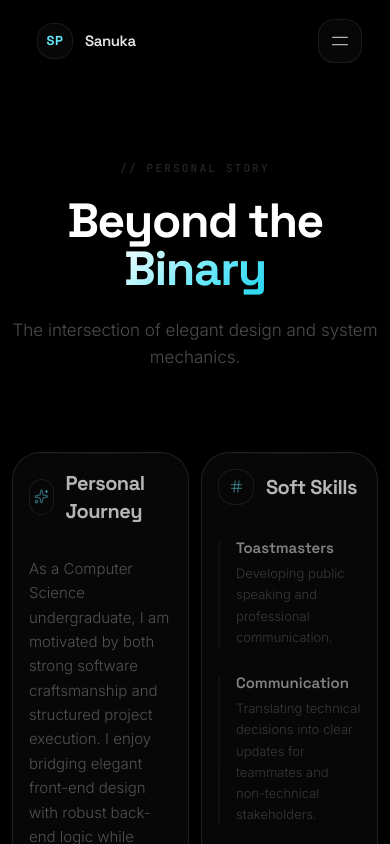
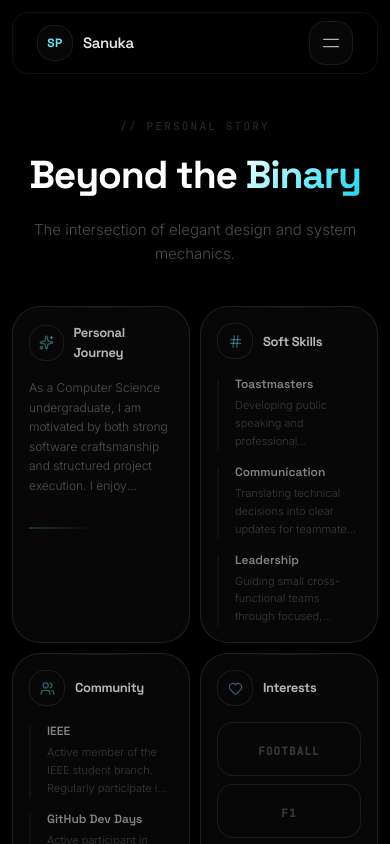
Before and after one commit to Sanuka-Pathiraja/portfolio, a React (Vite) app: page /about in a window 390 px wide. Shown: the top 844 px of the page. Built offline with nearby package versions, Linux system fonts and the light colour scheme.

Commit message:
Redesign layouts with mobile-first responsive structure

```diff
--- a/src/components/layout/Layout.jsx
+++ b/src/components/layout/Layout.jsx
@@ -145,7 +145,7 @@ export default function Layout() {
       )}
 
       <Navbar />
-      <main id="main-content" className="flex-1 pt-[80px] relative z-10" tabIndex={-1}>
+      <main id="main-content" className="flex-1 pt-[86px] sm:pt-[92px] md:pt-[96px] relative z-10" tabIndex={-1}>
         <Outlet />
       </main>
       <Footer />
--- a/src/components/layout/Navbar.jsx
+++ b/src/components/layout/Navbar.jsx
@@ -83,38 +83,35 @@ export default function Navbar() {
   }
 
   return (
-    <header className="fixed top-0 left-0 right-0 z-50 flex justify-center pt-4 md:pt-6 px-4 pointer-events-none">
-      <div className="section-max w-full flex items-center justify-between pointer-events-none">
+    <header className="fixed top-0 left-0 right-0 z-50 flex justify-center px-3 sm:px-4 pt-3 md:pt-5 pointer-events-none">
+      <div className={`section-max w-full pointer-events-auto rounded-2xl md:rounded-3xl border transition-all duration-500 ${scrolled || open ? 'glass-nav border-white/[0.12] bg-black/75 shadow-[0_16px_40px_rgba(0,0,0,0.45)]' : 'border-white/[0.06] bg-black/45 backdrop-blur-xl'}`}>
+        <div className="flex items-center justify-between px-3 py-2 sm:px-4 sm:py-3">
 
         {/* ── LEFT: Floating Logo Island ── */}
-        <div className={`pointer-events-auto transition-all duration-700 border border-transparent ${scrolled ? 'glass-nav rounded-2xl md:rounded-[20px] px-2.5 py-2 bg-black/70 shadow-[0_18px_42px_rgba(0,0,0,0.52)] backdrop-blur-xl border-white/[0.1]' : 'px-2 py-1.5 bg-transparent'}`}>
+        <div className="transition-all duration-300">
           <button
             type="button"
             onClick={handleBrandClick}
-            className="flex items-center gap-3 group relative pr-2 bg-transparent border-0 p-0 cursor-pointer"
+            className="flex items-center gap-2.5 sm:gap-3 group relative bg-transparent border-0 p-0 cursor-pointer"
             aria-label="Scroll to top"
           >
             <div className="absolute inset-0 bg-[var(--accent)] blur-xl opacity-0 group-hover:opacity-15 transition-opacity duration-700 rounded-full pointer-events-none"></div>
 
-            <div className="relative w-9 h-9 md:w-10 md:h-10 rounded-[12px] md:rounded-[14px] glass-sm flex items-center justify-center text-[var(--accent)] text-[13px] md:text-[14px] font-bold tracking-wider font-display border border-white/[0.1] group-hover:border-[var(--accent)]/45 group-hover:shadow-[0_0_24px_rgba(103,232,249,0.216)] transition-all duration-500 bg-white/[0.03] group-hover:bg-[var(--accent)]/12 z-10">
+            <div className="relative w-9 h-9 sm:w-10 sm:h-10 rounded-xl sm:rounded-2xl glass-sm flex items-center justify-center text-[var(--accent)] text-[12px] sm:text-[13px] font-bold tracking-wider font-display border border-white/[0.1] group-hover:border-[var(--accent)]/45 group-hover:shadow-[0_0_24px_rgba(103,232,249,0.216)] transition-all duration-500 bg-white/[0.03] group-hover:bg-[var(--accent)]/12 z-10">
               SP
             </div>
-            <span className="font-display text-[15px] md:text-[17px] font-semibold tracking-tight text-white/90 group-hover:text-white transition-colors duration-300 drop-shadow-md relative z-10 max-[380px]:hidden">
+            <span className="font-display text-[15px] sm:text-[16px] md:text-[17px] font-semibold tracking-tight text-white/90 group-hover:text-white transition-colors duration-300 drop-shadow-md relative z-10 max-[360px]:hidden">
               {PROFILE.name.split(' ')[0]}
             </span>
           </button>
         </div>
 
         {/* ── RIGHT: Floating Nav Island ── */}
-        <div className="flex items-center gap-2 md:gap-3 pointer-events-auto">
+        <div className="flex items-center gap-2 md:gap-3">
 
           {/* Navigation Dock (Desktop) */}
           <nav
-            className={`hidden md:flex items-center gap-1.5 transition-all duration-700 border rounded-full relative overflow-hidden ${
-            scrolled
-              ? 'px-2.5 py-2 border-white/[0.1] bg-black/70 shadow-[0_20px_40px_rgba(0,0,0,0.5)] backdrop-blur-xl'
-              : 'px-2 py-1.5 border-white/[0.08] bg-white/[0.01] glass-sm'
-          }`}
+            className="hidden md:flex items-center gap-1.5 border rounded-full relative overflow-hidden px-2 py-1.5 border-white/[0.08] bg-white/[0.01] glass-sm"
           >
             <div className="absolute inset-x-8 top-0 h-px bg-gradient-to-r from-transparent via-white/[0.18] to-transparent pointer-events-none" />
 
@@ -152,7 +149,7 @@ export default function Navbar() {
             type="button"
             ref={mobileToggleRef}
             className={`md:hidden relative w-11 h-11 rounded-2xl flex items-center justify-center text-white/70 hover:text-white border transition-all shrink-0 ${
-              scrolled ? 'glass-nav bg-black/60 shadow-lg border-white/[0.08]' : 'glass-sm border-white/[0.05] bg-white/[0.02]'
+              scrolled || open ? 'glass-nav bg-black/60 shadow-lg border-white/[0.1]' : 'glass-sm border-white/[0.05] bg-white/[0.02]'
             }`}
             onClick={() => setOpen(!open)}
             aria-label="Toggle menu"
@@ -166,19 +163,20 @@ export default function Navbar() {
           </button>
 
         </div>
+        </div>
       </div>
 
       {/* ── MOBILE DROPDOWN ── */}
       {open && (
-        <div ref={mobileMenuRef} id="mobile-menu" className="md:hidden absolute top-[calc(100%+12px)] left-4 right-4 glass rounded-[24px] border border-white/[0.08] shadow-[0_40px_80px_rgba(0,0,0,0.8)] backdrop-blur-3xl px-4 py-5 flex flex-col gap-2 z-50 bg-[#000000]/80 pointer-events-auto">
+        <div ref={mobileMenuRef} id="mobile-menu" className="md:hidden absolute top-[calc(100%+10px)] left-3 right-3 sm:left-4 sm:right-4 glass-content rounded-2xl border border-white/[0.12] shadow-[0_30px_60px_rgba(0,0,0,0.65)] px-4 py-4 flex flex-col gap-2 z-50 pointer-events-auto">
           {links.map(({ to, label }) => (
             <NavLink
               key={to}
               to={to}
               end={to === '/'}
               className={({ isActive }) =>
-                `text-[14px] font-mono tracking-wide uppercase py-3.5 px-4 rounded-[16px] no-underline transition-all ${
-                  isActive ? 'bg-[var(--accent)]/10 text-[var(--accent)] border border-[var(--accent)]/20' : 'text-white/50 hover:text-white hover:bg-white/[0.05] border border-transparent'
+                `text-[13px] font-mono tracking-[0.12em] uppercase py-3 px-4 rounded-xl no-underline transition-all ${
+                  isActive ? 'bg-[var(--accent)]/12 text-[var(--accent)] border border-[var(--accent)]/25' : 'text-white/65 hover:text-white hover:bg-white/[0.05] border border-transparent'
                 }`
               }
               onClick={() => setOpen(false)}
--- a/src/pages/About.jsx
+++ b/src/pages/About.jsx
@@ -26,32 +26,32 @@ export default function About() {
         path="/about"
       />
 
-      <section className="section-max pt-20 pb-40">
+      <section className="section-max pt-8 sm:pt-12 md:pt-20 pb-16 sm:pb-24 md:pb-40">
 
-        <motion.div variants={fade} custom={0} className="text-center mb-20">
+        <motion.div variants={fade} custom={0} className="text-center mb-10 sm:mb-14 md:mb-20">
           <p className="font-mono text-[11px] font-medium tracking-[0.2em] uppercase text-white/15 mb-5">// Personal Story</p>
-          <h1 className="font-display text-5xl md:text-7xl font-bold text-white tracking-[-0.03em] leading-none mb-6">
+          <h1 className="font-display text-[clamp(2rem,10vw,4.4rem)] font-bold text-white tracking-[-0.03em] leading-none mb-6">
             Beyond the <span className="text-gradient">Binary</span>
           </h1>
-          <p className="text-[17px] text-white/30 max-w-xl mx-auto font-light leading-relaxed">
+          <p className="text-[15px] sm:text-[17px] text-white/30 max-w-xl mx-auto font-light leading-relaxed">
             The intersection of elegant design and system mechanics.
           </p>
         </motion.div>
 
-        <div className="grid grid-cols-2 gap-3 sm:gap-6">
+        <div className="grid grid-cols-2 gap-2.5 sm:gap-6">
 
 
 
           {/* ── Personal Journey ── */}
           <motion.div variants={fade} custom={1} className="glass-content p-4 sm:p-8 md:p-10 relative overflow-hidden group">
             <div className="absolute top-0 left-0 w-full h-[1px] bg-gradient-to-r from-transparent via-white/[0.06] to-transparent opacity-0 group-hover:opacity-100 transition-opacity duration-500"></div>
-            <div className="flex items-center gap-3 mb-8">
+            <div className="flex items-center gap-2.5 sm:gap-3 mb-4 sm:mb-8">
               <div className="w-9 h-9 rounded-[12px] glass-sm flex items-center justify-center text-[var(--accent)]/40 border-white/[0.04]">
                 <Sparkles size={15} />
               </div>
-              <h2 className="font-display text-xl font-bold text-white/70 tracking-tight">{ABOUT_CONTENT.journey.title}</h2>
+              <h2 className="font-display text-[13px] sm:text-xl font-bold text-white/70 tracking-tight">{ABOUT_CONTENT.journey.title}</h2>
             </div>
-            <p className="text-[15px] text-white/30 font-light leading-relaxed">
+            <p className="text-[12px] sm:text-[15px] text-white/30 font-light leading-relaxed line-clamp-6 sm:line-clamp-none">
               {ABOUT_CONTENT.journey.content}
             </p>
             <div className="h-[2px] w-16 bg-gradient-to-r from-[var(--accent)]/20 to-transparent rounded-full mt-8"></div>
@@ -60,19 +60,19 @@ export default function About() {
           {/* ── Soft Skills ── */}
           <motion.div variants={fade} custom={2} className="glass-content p-4 sm:p-8 md:p-10 relative overflow-hidden group">
             <div className="absolute top-0 left-0 w-full h-[1px] bg-gradient-to-r from-transparent via-white/[0.06] to-transparent opacity-0 group-hover:opacity-100 transition-opacity duration-500"></div>
-            <div className="flex items-center gap-3 mb-8">
+            <div className="flex items-center gap-2.5 sm:gap-3 mb-4 sm:mb-8">
               <div className="w-9 h-9 rounded-[12px] glass-sm flex items-center justify-center text-[var(--accent)]/40 border-white/[0.04]">
                 <Hash size={15} />
               </div>
-              <h2 className="font-display text-xl font-bold text-white/70 tracking-tight">Soft Skills</h2>
+              <h2 className="font-display text-[13px] sm:text-xl font-bold text-white/70 tracking-tight">Soft Skills</h2>
             </div>
-            <div className="space-y-6">
+            <div className="space-y-3 sm:space-y-6">
               {ABOUT_CONTENT.softSkills.map((s, i) => (
                 <div key={i} className="flex gap-4 group/item">
                   <div className="w-[2px] h-auto bg-white/[0.04] group-hover/item:bg-[var(--accent)]/30 transition-colors duration-500 rounded-full flex-shrink-0 mt-1"></div>
                   <div>
-                    <h4 className="font-display text-[15px] font-semibold text-white/50 group-hover/item:text-white/70 transition-colors">{s.name}</h4>
-                    <p className="text-[13px] text-white/20 font-light mt-1 leading-relaxed">{s.desc}</p>
+                    <h4 className="font-display text-[12px] sm:text-[15px] font-semibold text-white/50 group-hover/item:text-white/70 transition-colors">{s.name}</h4>
+                    <p className="text-[11px] sm:text-[13px] text-white/20 font-light mt-1 leading-relaxed line-clamp-3 sm:line-clamp-none">{s.desc}</p>
                   </div>
                 </div>
               ))}
@@ -82,19 +82,19 @@ export default function About() {
           {/* ── Community ── */}
           <motion.div variants={fade} custom={3} className="glass-content p-4 sm:p-8 md:p-10 relative overflow-hidden group">
             <div className="absolute top-0 left-0 w-full h-[1px] bg-gradient-to-r from-transparent via-white/[0.06] to-transparent opacity-0 group-hover:opacity-100 transition-opacity duration-500"></div>
-            <div className="flex items-center gap-3 mb-8">
+            <div className="flex items-center gap-2.5 sm:gap-3 mb-4 sm:mb-8">
               <div className="w-9 h-9 rounded-[12px] glass-sm flex items-center justify-center text-[var(--accent)]/40 border-white/[0.04]">
                 <Users size={15} />
               </div>
-              <h2 className="font-display text-xl font-bold text-white/70 tracking-tight">Community</h2>
+              <h2 className="font-display text-[13px] sm:text-xl font-bold text-white/70 tracking-tight">Community</h2>
             </div>
-            <div className="space-y-6">
+            <div className="space-y-3 sm:space-y-6">
               {ABOUT_CONTENT.community.map((c, i) => (
                 <div key={i} className="flex gap-4 group/item">
                   <div className="w-[2px] h-auto bg-white/[0.04] group-hover/item:bg-[var(--accent)]/30 transition-colors duration-500 rounded-full flex-shrink-0 mt-1"></div>
                   <div>
-                    <h4 className="font-display text-[15px] font-semibold text-white/50 group-hover/item:text-white/70 transition-colors">{c.name}</h4>
-                    <p className="text-[13px] text-white/20 font-light mt-1 leading-relaxed">{c.desc}</p>
+                    <h4 className="font-display text-[12px] sm:text-[15px] font-semibold text-white/50 group-hover/item:text-white/70 transition-colors">{c.name}</h4>
+                    <p className="text-[11px] sm:text-[13px] text-white/20 font-light mt-1 leading-relaxed line-clamp-3 sm:line-clamp-none">{c.desc}</p>
                   </div>
                 </div>
               ))}
@@ -104,13 +104,13 @@ export default function About() {
           {/* ── Interests ── */}
           <motion.div variants={fade} custom={4} className="glass-content p-4 sm:p-8 md:p-10 relative overflow-hidden group">
             <div className="absolute top-0 left-0 w-full h-[1px] bg-gradient-to-r from-transparent via-white/[0.06] to-transparent opacity-0 group-hover:opacity-100 transition-opacity duration-500"></div>
-            <div className="flex items-center gap-3 mb-8">
+            <div className="flex items-center gap-2.5 sm:gap-3 mb-4 sm:mb-8">
               <div className="w-9 h-9 rounded-[12px] glass-sm flex items-center justify-center text-[var(--accent)]/40 border-white/[0.04]">
                 <Heart size={15} />
               </div>
-              <h2 className="font-display text-xl font-bold text-white/70 tracking-tight">Interests</h2>
+              <h2 className="font-display text-[13px] sm:text-xl font-bold text-white/70 tracking-tight">Interests</h2>
             </div>
-            <div className="grid grid-cols-2 gap-3">
+            <div className="grid grid-cols-1 sm:grid-cols-2 gap-2 sm:gap-3">
               {ABOUT_CONTENT.interests.map(interest => (
                 <div key={interest} className="glass-sm px-5 py-3.5 border-white/[0.03] hover:border-white/[0.08] transition-all duration-300 text-center group/interest">
                   <span className="font-mono text-[11px] font-bold tracking-[0.1em] uppercase text-white/20 group-hover/interest:text-white/40 transition-colors">{interest}</span>
@@ -122,7 +122,7 @@ export default function About() {
         </div>
 
         {/* ── Educational History (New Image Cards) ── */}
-        <div className="mt-28">
+        <div className="mt-14 sm:mt-20 md:mt-28">
           <motion.div variants={fade} custom={4} className="flex items-center justify-center gap-4 mb-12">
             <div className="h-[1px] w-12 bg-gradient-to-r from-transparent to-[var(--accent)]/40"></div>
             <div className="w-12 h-12 rounded-[16px] glass-sm flex items-center justify-center text-[var(--accent)] border-white/[0.04]">
--- a/src/pages/Home.jsx
+++ b/src/pages/Home.jsx
@@ -63,36 +63,36 @@ export default function Home() {
       <div className="absolute top-[20%] left-[-10%] w-[500px] h-[500px] bg-[var(--accent)]/[0.04] rounded-full blur-[150px] pointer-events-none"></div>
       <div className="absolute bottom-[-10%] right-[-10%] w-[600px] h-[600px] bg-blue-500/[0.03] rounded-full blur-[150px] pointer-events-none"></div>
 
-      <section className="section-max pt-[110px] sm:pt-[120px] lg:pt-[160px] pb-16 sm:pb-20 relative z-10 section-rhythm-lg">
+      <section className="section-max pt-6 sm:pt-8 lg:pt-14 pb-14 sm:pb-20 relative z-10 section-rhythm-lg">
 
-        <div className="flex flex-col lg:flex-row-reverse items-center gap-16 lg:gap-20">
+        <div className="grid grid-cols-1 lg:grid-cols-12 items-center gap-10 lg:gap-16">
 
           {/* ── LEFT: Cinematic Typography & Narrative ── */}
-          <div className="flex-1 w-full relative">
+          <div className="w-full relative lg:col-span-7 order-2 lg:order-1">
 
-            <motion.h1 variants={fade} custom={1} className="font-display text-[clamp(3rem,5.5vw,5.5rem)] font-bold text-white leading-[1.02] tracking-[-0.04em] mb-4 drop-shadow-2xl">
+            <motion.h1 variants={fade} custom={1} className="font-display text-[clamp(2.25rem,11vw,5.5rem)] font-bold text-white leading-[1.02] tracking-[-0.04em] mb-3 sm:mb-4 drop-shadow-2xl text-center lg:text-left">
               Sanuka <br />
               <span className="text-gradient drop-shadow-[0_0_40px_rgba(103,232,249,0.2)] py-1 md:py-2 inline-block">Pathiraja</span><span className="text-white/20 inline-block">.</span>
             </motion.h1>
 
-            <motion.div variants={fade} custom={2} className="flex items-center gap-6 mb-6">
+            <motion.div variants={fade} custom={2} className="flex items-center justify-center lg:justify-start gap-4 sm:gap-6 mb-5 sm:mb-6">
               <div className="h-[1px] w-12 bg-gradient-to-r from-[var(--accent)] to-transparent"></div>
-              <h2 className="font-display text-[18px] md:text-[22px] font-semibold text-[color:var(--text-secondary)] tracking-tight">
+              <h2 className="font-display text-[16px] sm:text-[18px] md:text-[22px] font-semibold text-[color:var(--text-secondary)] tracking-tight text-center lg:text-left">
                 {PROFILE.role}
               </h2>
             </motion.div>
 
-            <motion.p variants={fade} custom={3} className="text-[15px] md:text-[17px] text-[color:var(--text-tertiary)] font-light leading-[1.7] max-w-xl mb-8 drop-shadow-lg">
+            <motion.p variants={fade} custom={3} className="text-[14px] sm:text-[15px] md:text-[17px] text-[color:var(--text-tertiary)] font-light leading-[1.7] max-w-xl mb-7 sm:mb-8 drop-shadow-lg text-center lg:text-left mx-auto lg:mx-0">
               {PROFILE.summary}
             </motion.p>
 
             {/* Interaction Row */}
-            <motion.div variants={fade} custom={4} className="flex flex-wrap items-center gap-4 sm:gap-5">
-              <Link to="/projects" className="w-full sm:w-auto justify-center px-8 py-4 rounded-full bg-white text-black text-[15px] font-bold no-underline hover:shadow-[0_0_40px_rgba(255,255,255,0.2)] hover:scale-105 transition-all duration-500 flex items-center gap-2 group/btn z-20 relative">
+            <motion.div variants={fade} custom={4} className="flex flex-col sm:flex-row items-center lg:items-start gap-4 sm:gap-5">
+              <Link to="/projects" className="w-full sm:w-auto justify-center px-7 sm:px-8 py-3.5 sm:py-4 rounded-full bg-white text-black text-[15px] font-bold no-underline hover:shadow-[0_0_40px_rgba(255,255,255,0.2)] hover:scale-105 transition-all duration-500 flex items-center gap-2 group/btn z-20 relative">
                 Explore Projects <ArrowRight size={16} className="group-hover/btn:translate-x-1 transition-transform" />
               </Link>
 
-              <div className="flex gap-3">
+              <div className="flex gap-3 justify-center lg:justify-start">
                 {[
                   { href: PROFILE.github, Icon: Github, name: "GitHub" },
                   { href: PROFILE.linkedin, Icon: Linkedin, name: "LinkedIn" },
@@ -110,7 +110,7 @@ export default function Home() {
           </div>
 
           {/* ── RIGHT: Architectural Image Capsule ── */}
-          <motion.div variants={fade} custom={2} className="w-full max-w-[360px] lg:w-[40%] flex-shrink-0 relative">
+          <motion.div variants={fade} custom={2} className="w-full max-w-[320px] sm:max-w-[360px] lg:max-w-none lg:col-span-5 lg:w-full mx-auto lg:mx-0 order-1 lg:order-2 relative">
 
             {/* Outline Rings for Depth */}
             <div className="absolute inset-[-10%] rounded-full border border-white/[0.02] animate-pulse"></div>
@@ -140,13 +140,13 @@ export default function Home() {
       </section>
 
       {/* ═══ AFFILIATIONS & INSTITUTIONS ═══ */}
-      <motion.section variants={fade} custom={5} className="section-max pb-12 relative z-10 section-divider section-rhythm-md">
+      <motion.section variants={fade} custom={5} className="section-max pb-8 sm:pb-12 relative z-10 section-divider section-rhythm-md">
         <motion.div
           variants={firstViewCardGroup}
           initial="hidden"
           whileInView="show"
           viewport={{ once: true, amount: 0.25 }}
-          className="grid grid-cols-2 md:grid-cols-4 gap-4 lg:gap-6"
+          className="grid grid-cols-2 md:grid-cols-4 gap-3 sm:gap-4 lg:gap-6"
         >
           {[
             { img: iitImg, name: "Informatics Institute of Technology" },
@@ -158,7 +158,7 @@ export default function Home() {
               key={i}
               variants={firstViewCardItem}
               title={org.name}
-              className="glass-content p-4 sm:p-6 md:p-8 flex items-center justify-center group hover:border-[var(--accent)]/28 hover:bg-[var(--accent)]/[0.02] hover:shadow-[0_20px_40px_rgba(0,0,0,0.5)] transition-all duration-500 rounded-2xl md:rounded-[28px] relative overflow-hidden h-[clamp(5.5rem,20vw,9rem)]"
+              className="glass-content p-3 sm:p-6 md:p-8 flex items-center justify-center group hover:border-[var(--accent)]/28 hover:bg-[var(--accent)]/[0.02] hover:shadow-[0_20px_40px_rgba(0,0,0,0.5)] transition-all duration-500 rounded-2xl md:rounded-[28px] relative overflow-hidden h-[clamp(5.25rem,20vw,9rem)]"
             >
               <div className="absolute top-0 left-8 right-8 h-[1px] bg-gradient-to-r from-transparent via-white/[0.15] to-transparent opacity-0 group-hover:opacity-100 transition-opacity duration-700"></div>
               <SafeImage
--- a/src/pages/NotFound.jsx
+++ b/src/pages/NotFound.jsx
@@ -3,11 +3,11 @@ import SEO from '../components/seo/SEO'
 
 export default function NotFound() {
   return (
-    <section className="section-max pt-32 pb-28">
+    <section className="section-max pt-16 sm:pt-24 md:pt-32 pb-16 sm:pb-24 md:pb-28">
       <SEO title="404" description="Page not found" path="/404" />
-      <div className="glass-content p-10 text-center">
+      <div className="glass-content p-6 sm:p-10 text-center">
         <p className="font-mono text-[11px] tracking-[0.2em] uppercase text-[var(--accent)] mb-4">404</p>
-        <h1 className="font-display text-4xl text-white mb-4">Page Not Found</h1>
+        <h1 className="font-display text-[clamp(1.8rem,9vw,2.25rem)] text-white mb-4">Page Not Found</h1>
         <p className="text-[color:var(--text-tertiary)] mb-8">
           The page you requested does not exist or has been moved.
         </p>
--- a/src/pages/Resume.jsx
+++ b/src/pages/Resume.jsx
@@ -44,7 +44,7 @@ export default function Resume() {
           <p className="section-subtitle animate-fade-in-up delay-200">
             A snapshot of my technical background, education, and key achievements.
           </p>
-          <div className="inline-flex items-center gap-2 rounded-full border border-[var(--accent)]/40 bg-[var(--accent)]/10 px-4 py-2 animate-fade-in-up delay-200">
+          <div className="inline-flex items-center gap-2 rounded-full border border-[var(--accent)]/40 bg-[var(--accent)]/10 px-3 sm:px-4 py-2 animate-fade-in-up delay-200">
             <span className="h-2 w-2 rounded-full bg-[var(--accent)] animate-pulse" aria-hidden="true" />
             <span className="font-mono text-[10px] tracking-[0.14em] uppercase text-[var(--accent)]">
               {AVAILABILITY.badge} · {AVAILABILITY.internshipWindow}
```
Also changed, not shown: src/components/layout/Footer.jsx (+6 -6 lines), src/pages/Contact.jsx (+4 -4 lines), src/pages/ProjectCaseStudy.jsx (+11 -11 lines), src/pages/Projects.jsx (+11 -11 lines), src/pages/Resume.css (+42 -5 lines).
